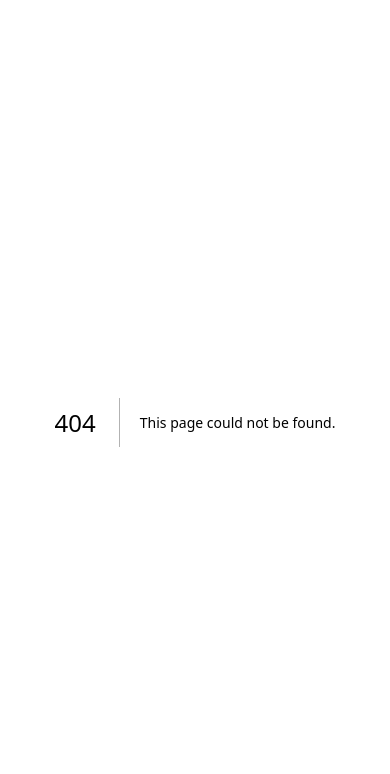
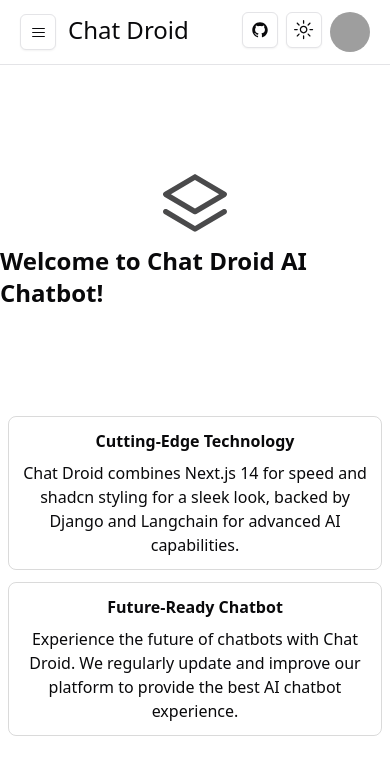
Before and after one commit to spotlight301/chatbot-rag-dual, a Next.js app in the folder apps/frontend/: page /chat in a window 390 px wide. Before the commit this address had no page. Shown: the top 774 px of the page. Built offline with nearby package versions, Linux system fonts and the light colour scheme; grey boxes are pictures that could not be loaded.

Commit message:
Designed responsive chat-area layout

```diff
--- /dev/null
+++ b/apps/frontend/src/app/chat/layout.tsx
@@ -0,0 +1,21 @@
+import Header from '@/components/chat/header'
+import Sidebar from '@/components/common/sidebar'
+import React from 'react'
+
+const ChatAreaLayout = ({
+    children,
+}: {
+    children: React.ReactNode
+}) => {
+    return (
+        <div className='flex'>
+            <Sidebar />
+            <div className='w-full flex flex-col overflow-hidden h-screen bg-tertiary'>
+                <Header />
+                {children}
+            </div>
+        </div>
+    )
+}
+
+export default ChatAreaLayout
--- /dev/null
+++ b/apps/frontend/src/app/chat/page.tsx
@@ -0,0 +1,26 @@
+import React from 'react'
+import { StackIcon } from '@radix-ui/react-icons'
+
+const IndexPage = () => {
+    return (
+        <div className='h-full flex flex-col items-center justify-evenly'>
+            <div className='flex flex-col items-center'>
+                <StackIcon className='w-20 h-20 animate-pulse' />
+                <p className='text-2xl font-bold'>Welcome to Chat Droid AI Chatbot!</p>
+            </div>
+
+            <div className='flex flex-col sm:flex-row gap-3 text-center mx-auto p-2'>
+                <div className='border border-foreground/15 rounded-lg p-3 max-w-96'>
+                    <h2 className='font-semibold mb-2'>Cutting-Edge Technology</h2>
+                    <p>Chat Droid combines Next.js 14 for speed and shadcn styling for a sleek look, backed by Django and Langchain for advanced AI capabilities.</p>
+                </div>
+                <div className='border border-foreground/15 rounded-lg p-3 max-w-96'>
+                    <h2 className='font-semibold mb-2'>Future-Ready Chatbot</h2>
+                    <p> Experience the future of chatbots with Chat Droid. We regularly update and improve our platform to provide the best AI chatbot experience.</p>
+                </div>
+            </div>
+        </div>
+    )
+}
+
+export default IndexPage
```
